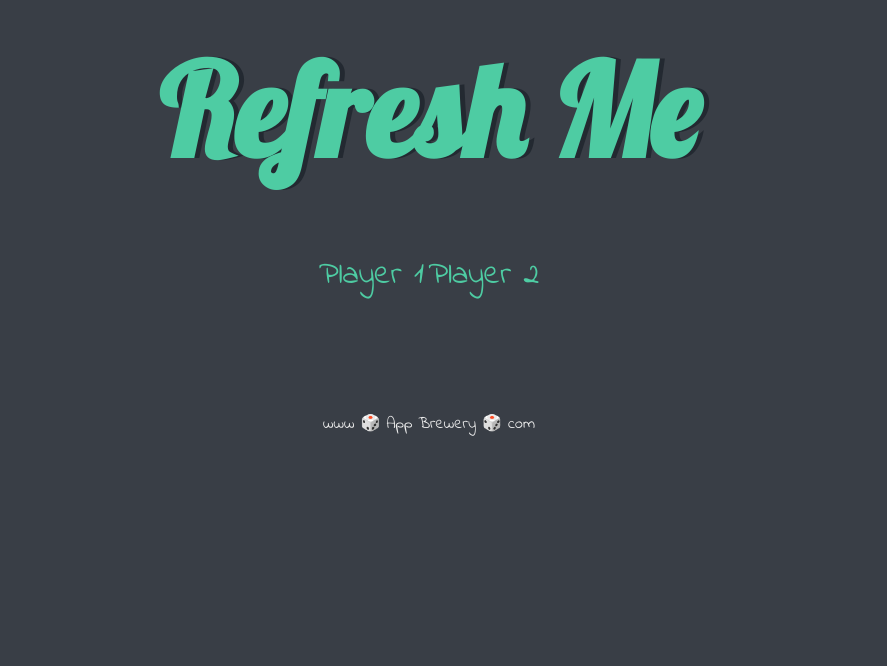
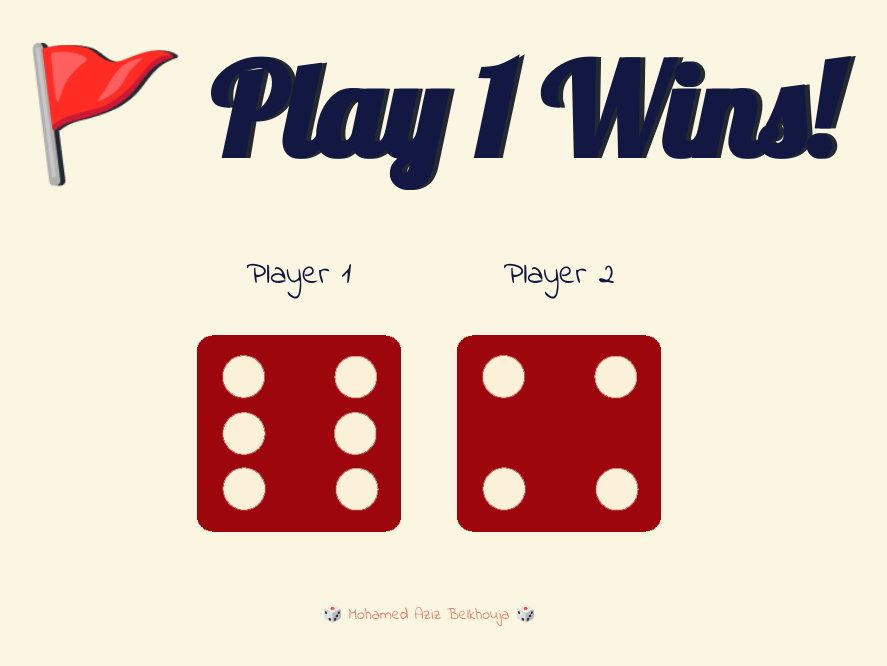
Before and after one commit to azizbelkhouja/dicee-game, a plain HTML site: page dicee.html in a window 1280 px wide. Shown: the whole page, without its empty margins (211-1098 px from the left). Drawn offline with Linux system fonts and the light colour scheme.

Commit message:
game completed

```diff
--- a/dicee.html
+++ b/dicee.html
@@ -2,7 +2,7 @@
 <html lang="en" dir="ltr">
   <head>
     <meta charset="utf-8">
-    <title>Dicee</title>
+    <title>Dicee Game</title>
     <link rel="stylesheet" href="styles.css">
     <link href="https://fonts.googleapis.com/css?family=Indie+Flower|Lobster" rel="stylesheet">
 
@@ -14,12 +14,12 @@
 
       <div class="dice">
         <p>Player 1</p>
-        <img class="img1" src="">
+        <img class="img1" src="images/dice6.png">
       </div>
 
       <div class="dice">
         <p>Player 2</p>
-        <img class="img2" src="">
+        <img class="img2" src="images/dice6.png">
       </div>
 
     </div>
@@ -28,6 +28,8 @@
   </body>
 
   <footer>
-    www 🎲 App Brewery 🎲 com
+    🎲 Mohamed Aziz Belkhouja 🎲
   </footer>
+
+  <script src="index.js" charset="utf-8"></script>
 </html>
--- a/index.js
+++ b/index.js
@@ -0,0 +1,29 @@
+
+var randomNumber1 = Math.floor(Math.random() * 6) + 1; //1-6
+
+var randomDiceImage = "dice" + randomNumber1 + ".png"; //dice1.png - dice6.png
+
+var randomImageSource = "images/" + randomDiceImage; //images/dice1.png - images/dice6.png
+
+var image1 = document.querySelectorAll("img")[0];
+
+image1.setAttribute("src", randomImageSource);
+
+
+var randomNumber2 = Math.floor(Math.random() * 6) + 1;
+
+var randomImageSource2 = "images/dice" + randomNumber2 + ".png";
+
+document.querySelectorAll("img")[1].setAttribute("src", randomImageSource2);
+
+
+//If player 1 wins
+if (randomNumber1 > randomNumber2) {
+  document.querySelector("h1").innerHTML = "🚩 Play 1 Wins!";
+}
+else if (randomNumber2 > randomNumber1) {
+  document.querySelector("h1").innerHTML = "Player 2 Wins! 🚩";
+}
+else {
+  document.querySelector("h1").innerHTML = "Draw!";
+}
--- a/styles.css
+++ b/styles.css
@@ -11,7 +11,7 @@
 }
 
 body {
-  background-color: #393E46;
+  background-color: #FBF6E2;
 }
 
 h1 {
@@ -19,12 +19,12 @@ h1 {
   font-family: 'Lobster', cursive;
   text-shadow: 5px 0 #232931;
   font-size: 8rem;
-  color: #4ECCA3;
+  color: #131842;
 }
 
 p {
   font-size: 2rem;
-  color: #4ECCA3;
+  color: #131842;
   font-family: 'Indie Flower', cursive;
 }
 
@@ -34,7 +34,7 @@ img {
 
 footer {
   margin-top: 5%;
-  color: #EEEEEE;
+  color: #E68369;
   text-align: center;
   font-family: 'Indie Flower', cursive;
 
```
